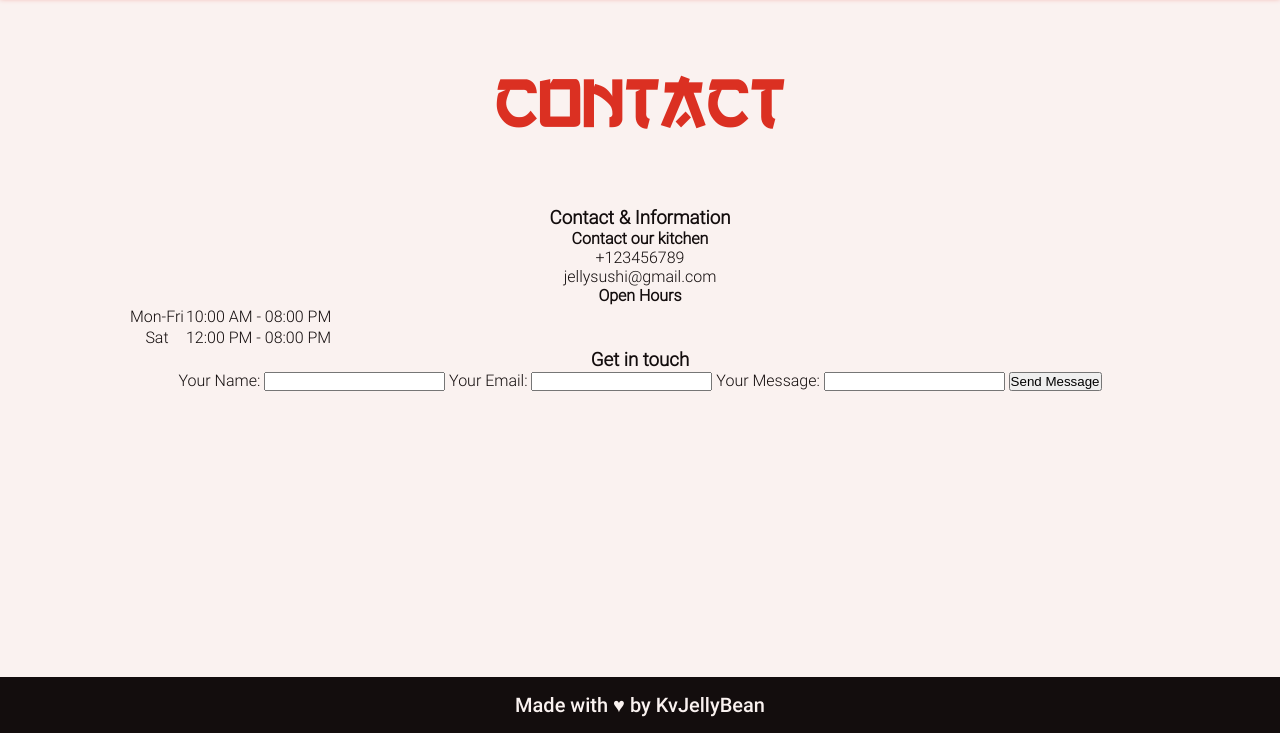
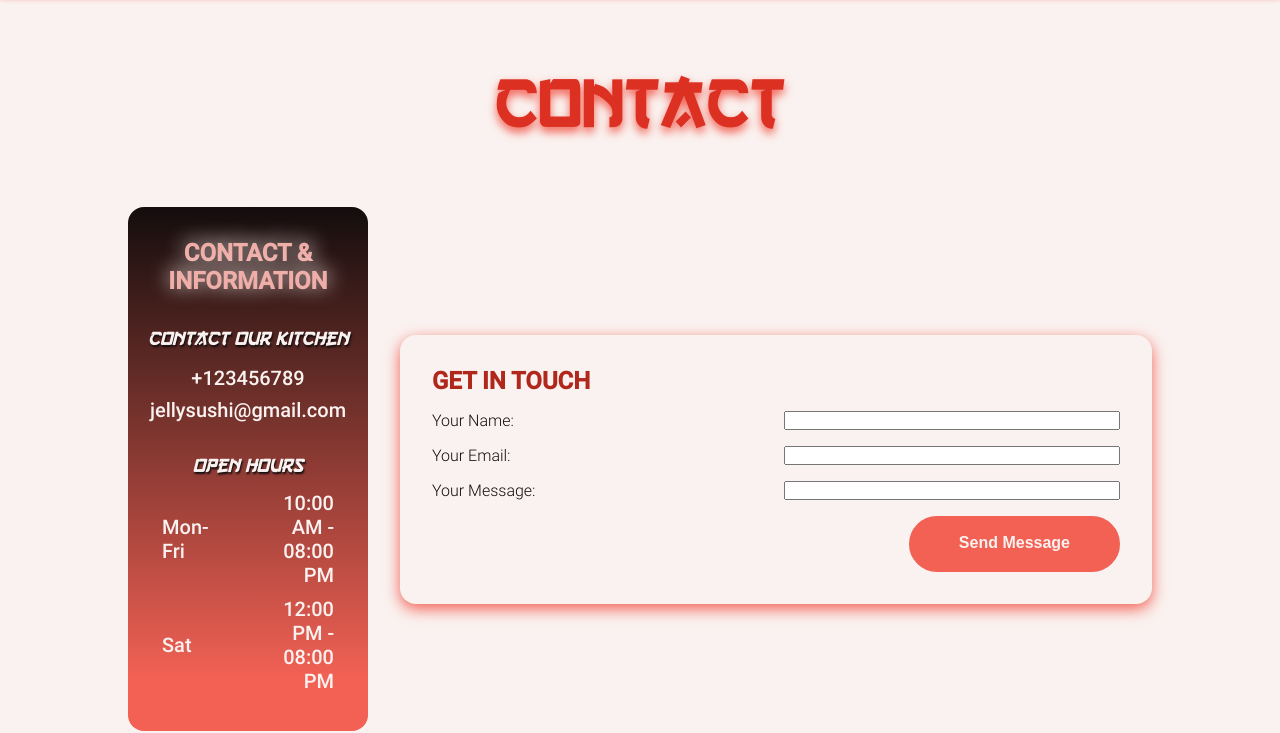
Before and after one commit to KvJellyBean/restaurant, a website built with webpack: page dist/index.html in a window 1280 px wide. Both pictures are taken after a click on the button "Contact". Shown: the part 67-800 px from the top of the page. Built offline with nearby package versions, Linux system fonts and the light colour scheme.

Commit message:
style contact page and add active class for nav

```diff
--- a/src/style.css
+++ b/src/style.css
@@ -108,11 +108,14 @@ li {
         cursor: pointer;
     }
 
-    :hover {
+}
+
+button:hover,
+.active {
     color: var(--accent-600);
 }
 
-    ::after {
+button::after {
     content: '';
     width: 0;
     height: 2px;
@@ -121,9 +124,9 @@ li {
     transition: .2s ease;
 }
 
-    :hover::after {
+button:hover::after,
+.active::after {
     width: 100%;
-    }
 }
 
 /* Main */
@@ -445,12 +448,158 @@ li {
 
 /* = Contect = */
 #contact {
-    /* min-height: 95dvh; */
+    min-height: 50dvh;
     display: flex;
     flex-direction: column;
     gap: 4rem;
     padding: 8rem 10%;
     text-align: center;
+
+    .title {
+        text-shadow: 0 5px 10px var(--accent);
+    }
+
+    .contactDetail {
+        display: flex;
+        justify-content: center;
+        align-items: center;
+        flex-wrap: wrap;
+        gap: 2rem;
+
+        .contactInfo {
+            flex: 1 1 20%;
+            display: flex;
+            flex-direction: column;
+            align-items: center;
+            justify-content: center;
+            gap: 2rem;
+            padding: 2rem 1rem;
+            border-radius: 1rem;
+            background: linear-gradient(to top, var(--accent) 10%, var(--text) 100%);
+            color: var(--text);
+            font-family: 'Roboto-M';
+
+            & h3 {
+                font-size: 1.5rem;
+                color: var(--secondary-200);
+                text-shadow: 0px -2px 20px var(--background);
+                text-transform: uppercase;
+            }
+
+            & h4 {
+                font-family: 'GangOfThree', sans-serif;
+                font-weight: 500;
+                font-size: 1.25rem;
+                color: var(--background);
+                text-shadow: 1px 2px 2px var(--text);
+                text-transform: capitalize;
+                font-style: italic;
+            }
+
+            & p,
+            tr {
+                font-size: 1.25rem;
+                color: var(--background);
+            }
+
+            .contactPerson {
+                display: flex;
+                flex-direction: column;
+                gap: .5rem;
+
+                & h4 {
+                    margin-bottom: .5rem;
+                }
+            }
+
+            .information {
+                display: flex;
+                flex-direction: column;
+                gap: .5rem;
+
+                & th,
+                td {
+                    padding: .25rem 1rem;
+                }
+
+                & table tbody tr td:nth-child(1) {
+                    text-align: left;
+                }
+
+                & table tbody tr td:nth-child(2) {
+                    text-align: right;
+                }
+            }
+        }
+
+        .contactForm {
+            flex: 1 1 70%;
+            display: grid;
+            grid-template-columns: repeat(2, 1fr);
+            gap: 1rem;
+            padding: 2rem;
+            text-align: left;
+            border-radius: 1rem;
+            box-shadow: 0 5px 15px var(--accent);
+
+            & h3 {
+                grid-column: 1/3;
+                text-transform: uppercase;
+                font-size: 1.5rem;
+                font-family: 'Roboto-M';
+                color: var(--primary-600);
+            }
+
+            .formInput {
+                display: flex;
+                flex-direction: column;
+                gap: .5rem;
+
+                & label {
+                    font-family: 'Roboto-M', sans-serif;
+                }
+
+                & input,
+                textarea {
+                    padding: .5rem;
+                    outline: none;
+                    border: 1px solid var(--accent);
+                    font-size: 1rem;
+                }
+
+                & textarea {
+                    height: 5rem;
+                }
+            }
+
+            .formInput:nth-child(4) {
+                grid-column: 1/3;
+            }
+
+            & button {
+                grid-column: 1/3;
+                padding: 1rem 3rem;
+                justify-self: end;
+
+                background-color: var(--accent);
+                color: var(--background);
+                border-radius: 2rem;
+                border: 2px solid var(--accent);
+                cursor: pointer;
+                transition: .3s ease;
+                font-size: 1rem;
+                font-weight: 600;
+            }
+
+            & button:hover {
+                background-color: var(--background);
+                color: var(--accent);
+                transform: .2s ease;
+                border: 2px solid var(--accent);
+                transition: .3s ease;
+            }
+        }
+    }
 }
 
 * {
```
Lines whose indentation alone changed are shown as unchanged.
